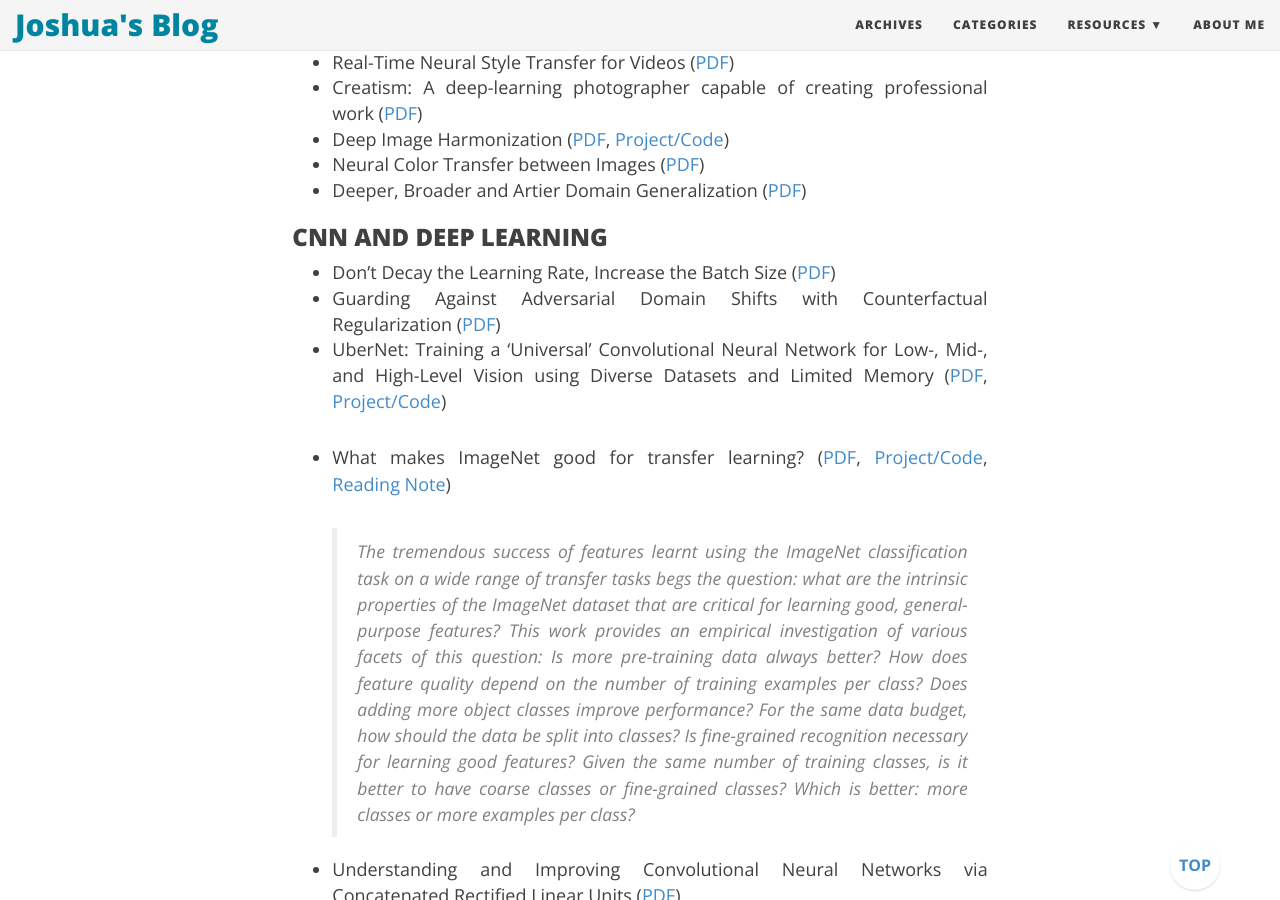
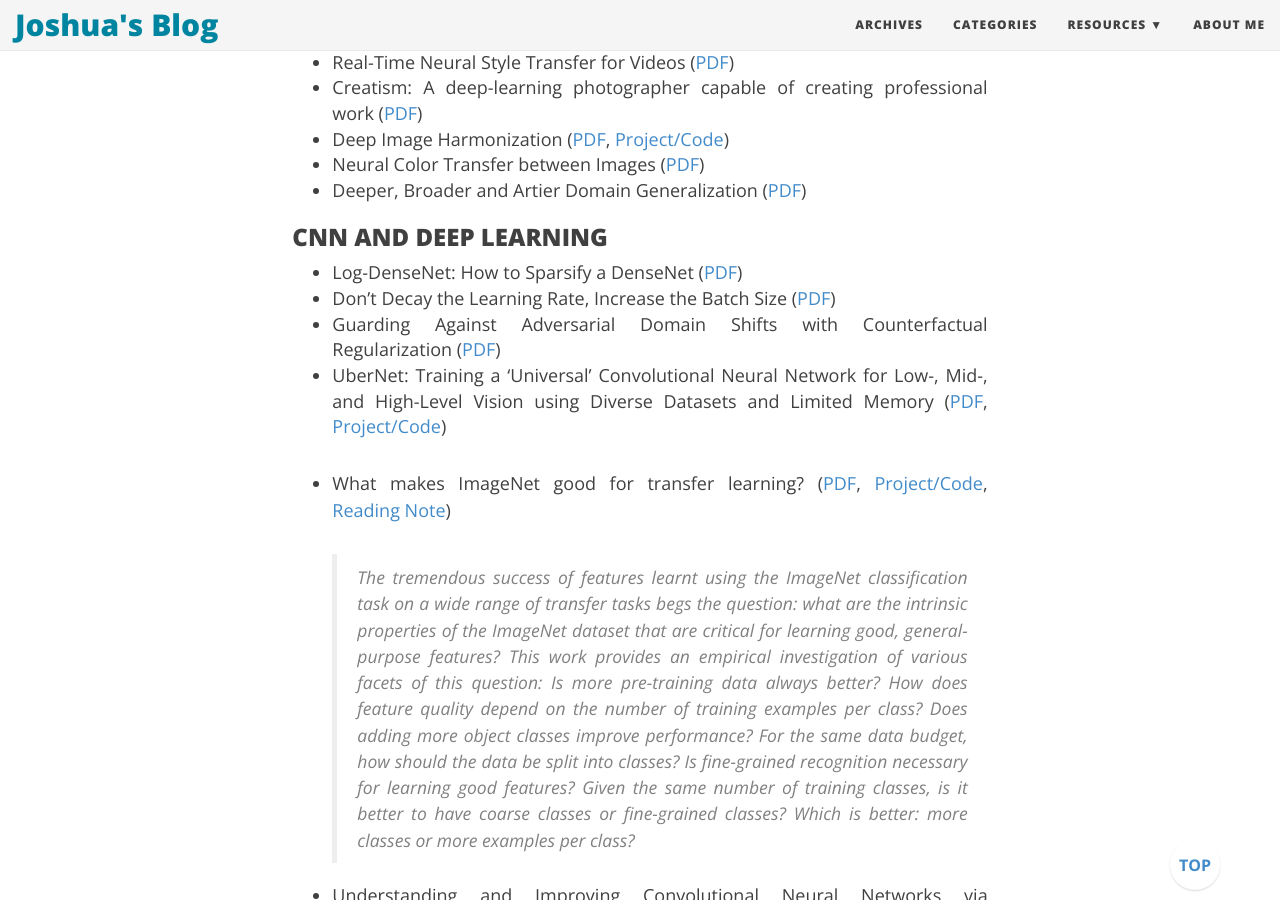
Before and after one commit to joshua19881228/joshua19881228.github.io, a Jekyll site: the page built from _posts/Computer_Vision/2016-08-25-my-jumble-of-computer-vision.md, in a window 1280 px wide and 900 px high, scrolled down 11470 px. Built offline with Jekyll 4.4.1, drawn with Linux system fonts in a browser that asks for light colours; nearby versions of some CDN libraries; comment, search, counter and statistics services are not loaded; some of the changed text lies outside the part shown.

Commit message:
update post

```diff
--- a/_posts/Computer_Vision/2016-08-25-my-jumble-of-computer-vision.md
+++ b/_posts/Computer_Vision/2016-08-25-my-jumble-of-computer-vision.md
@@ -290,6 +290,7 @@
 
 ### CNN AND DEEP LEARNING ###
 
+* Log-DenseNet: How to Sparsify a DenseNet ([PDF](https://arxiv.org/abs/1711.00002))
 * Don't Decay the Learning Rate, Increase the Batch Size ([PDF](https://arxiv.org/abs/1711.00489))
 * Guarding Against Adversarial Domain Shifts with Counterfactual Regularization ([PDF](https://arxiv.org/abs/1710.11469))
 * UberNet: Training a 'Universal' Convolutional Neural Network for Low-, Mid-, and High-Level Vision using Diverse Datasets and Limited Memory ([PDF](http://arxiv.org/abs/1609.02132), [Project/Code](http://cvn.ecp.fr/ubernet/))
@@ -402,6 +403,7 @@
 
 ### GAN ###
 
+* Flexible Prior Distributions for Deep Generative Models ([PDF](https://arxiv.org/abs/1710.11383))
 * Data Augmentation in Classification using GAN ([PDF](https://arxiv.org/abs/1711.00648))
 * Semantically Decomposing the Latent Spaces of Generative Adversarial Networks ([PDF](https://arxiv.org/abs/1705.07904))
 * Multi-View Data Generation Without View Supervision ([PDF](https://arxiv.org/abs/1711.00305))
@@ -480,6 +482,7 @@
 
 ### OTHER ###
 
+* Semantic Image Retrieval via Active Grounding of Visual Situations ([PDF](https://arxiv.org/abs/1711.00088))
 * LIFT: Learned Invariant Feature Transform ([PDF](https://arxiv.org/abs/1603.09114))
 * Learning Aligned Cross-Modal Representations from Weakly Aligned Data ([PDF](http://cmplaces.csail.mit.edu/content/paper.pdf), [Project/Code](http://cmplaces.csail.mit.edu/))
 * Multi-Task Curriculum Transfer Deep Learning of Clothing Attributes ([PDF](https://arxiv.org/abs/1610.03670))
```
